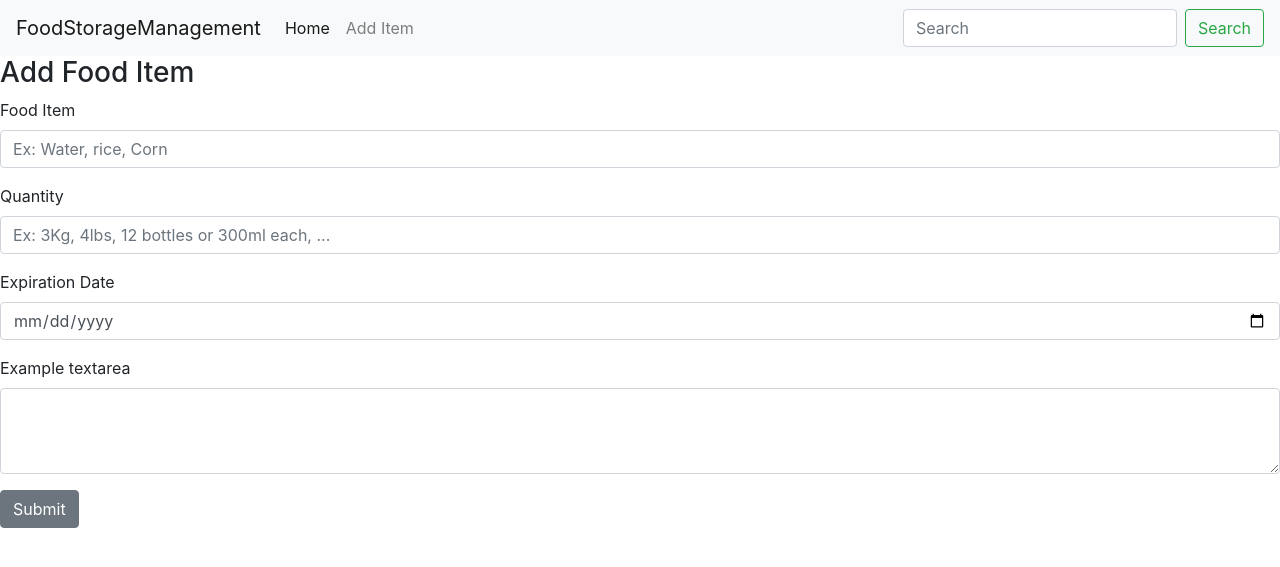
After one commit to Gaberoids/MS3-gf-foodStorage-MongoDb, a Flask app: page /add_item in a window 1280 px wide. The commit adds this page. Shown: the top 567 px of the page. Run offline with Flask 2, Linux system fonts and the light colour scheme; some libraries are stand-ins or nearby versions.

Commit message:
add_item functionality completed

```diff
--- a/app.py
+++ b/app.py
@@ -18,7 +18,27 @@ mongo = PyMongo(app)
 @app.route("/")
 @app.route("/get_items")
 def get_items():
-    return flash("connection successful")
+    print("caraca")
+    flash('flashfreaking message')
+    items_list = list(mongo.db.items.find())
+    return render_template("items.html", items_l=items_list)
+
+
+@app.route('/add_item', methods=["GET", "POST"])
+def add_item():
+    print("works out of if")
+    if request.method == "POST":
+        print("works INSIDE of if")
+        new_item = {
+            "item": request.form.get("n_item"),
+            "item_details": request.form.get("n_item_details"),
+            "quantity": request.form.get("n_quantity"),
+            "expiration_date": request.form.get("n_expiration_date")
+        }
+        mongo.db.items.insert_one(new_item)
+        flash("Food item successfully added")
+        return redirect(url_for('get_items'))
+    return render_template("add_item.html")
 
 
 if __name__ == "__main__":
--- /dev/null
+++ b/templates/add_item.html
@@ -0,0 +1,28 @@
+{% extends "base.html" %}
+{% block content %}
+
+<h3>Add Food Item</h3>
+
+<!-- form template from https://getbootstrap.com/docs/4.0/components/forms/ -->
+<form method="POST" action="{{ url_for('add_item') }}">
+    <div class="form-group">
+        <label for="n_item">Food Item</label>
+        <input type="text" class="form-control" id="n_item" name="n_item" placeholder="Ex: Water, rice, Corn">
+    </div>
+    <div class="form-group">
+        <label for="n_quantity">Quantity</label>
+        <input type="text" class="form-control" id="n_quantity" name="n_quantity" placeholder="Ex: 3Kg, 4lbs, 12 bottles or 300ml each, ...">
+    </div>
+    <div class="form-group">
+        <label for="n_expiration_date">Expiration Date</label>
+        <input type="date" name="n_expiration_date" id="n_expiration_date" placeholder="MM/DD/YYY" class="form-control"></div>
+    <div class="form-group">
+        <label for="n_item_details">Example textarea</label>
+        <textarea class="form-control" id="n_item_details" name="n_item_details" rows="3"></textarea>
+    </div>
+    <button type="submit" class="btn btn-secondary">Submit</button>
+<script>
+</script>
+
+</form>
+{% endblock %}
--- a/templates/base.html
+++ b/templates/base.html
@@ -1,5 +1,6 @@
 <!DOCTYPE html>
 <html lang="en">
+
 <head>
     <meta charset="UTF-8">
     <meta name="viewport" content="width=device-width, initial-scale=1.0">
@@ -16,24 +17,23 @@
         crossorigin="anonymous"></script>
     <title>Base Page</title>
 </head>
+
 <body>
+    <!-- navigation template gotten from https://getbootstrap.com/docs/4.0/components/card/#navigation -->
     <nav class="navbar navbar-expand-lg navbar-light bg-light">
         <button class="navbar-toggler" type="button" data-toggle="collapse" data-target="#navbarTogglerDemo03"
             aria-controls="navbarTogglerDemo03" aria-expanded="false" aria-label="Toggle navigation">
             <span class="navbar-toggler-icon"></span>
         </button>
-        <a class="navbar-brand" href="#">Navbar</a>
+        <a class="navbar-brand" href="#">FoodStorageManagement</a>
 
         <div class="collapse navbar-collapse" id="navbarTogglerDemo03">
             <ul class="navbar-nav mr-auto mt-2 mt-lg-0">
                 <li class="nav-item active">
-                    <a class="nav-link" href="#">Home <span class="sr-only">(current)</span></a>
+                    <a class="nav-link" href="{{ url_for('get_items')}}">Home<span class="sr-only">(current)</span></a>
                 </li>
                 <li class="nav-item">
-                    <a class="nav-link" href="#">Link</a>
-                </li>
-                <li class="nav-item">
-                    <a class="nav-link disabled" href="#">Disabled</a>
+                    <a class="nav-link" href="{{ url_for('add_item') }}">Add Item</a>
                 </li>
             </ul>
             <form class="form-inline my-2 my-lg-0">
@@ -42,8 +42,20 @@
             </form>
         </div>
     </nav>
+
+    {% with messages = get_flashed_messages() %}
+        {% if messages %}
+            {% for message in messages %}
+                <div class="">
+                    <h2>{{ message }}</h2>
+                </div>
+            {% endfor %}
+        {% endif %}
+    {% endwith %}
+
     {% block content %}
 
     {% endblock content %}
 </body>
+
 </html>
```
Also changed, not shown: templates/items.html (+19 -22 lines), README.md, package-lock.json (added).
